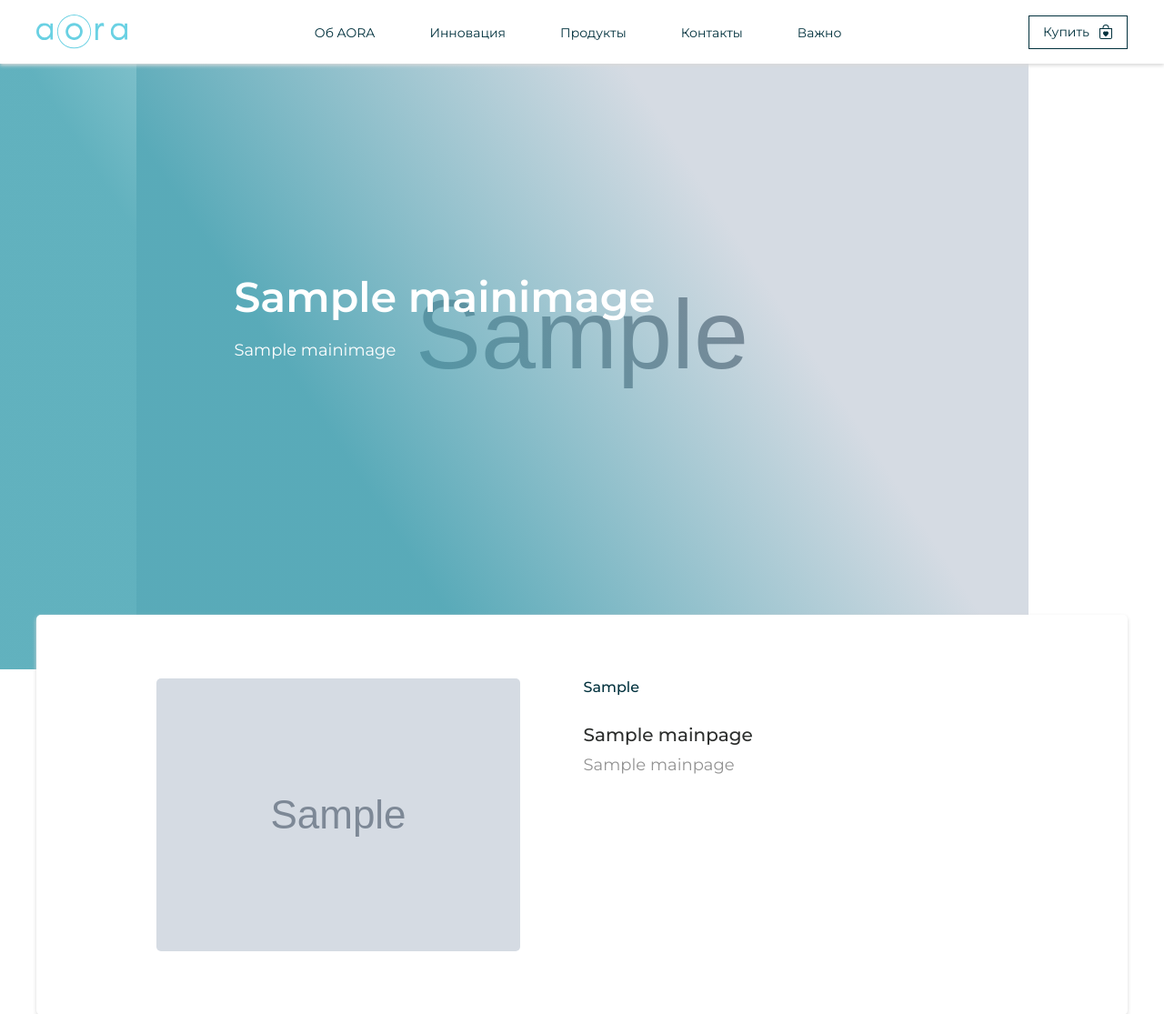
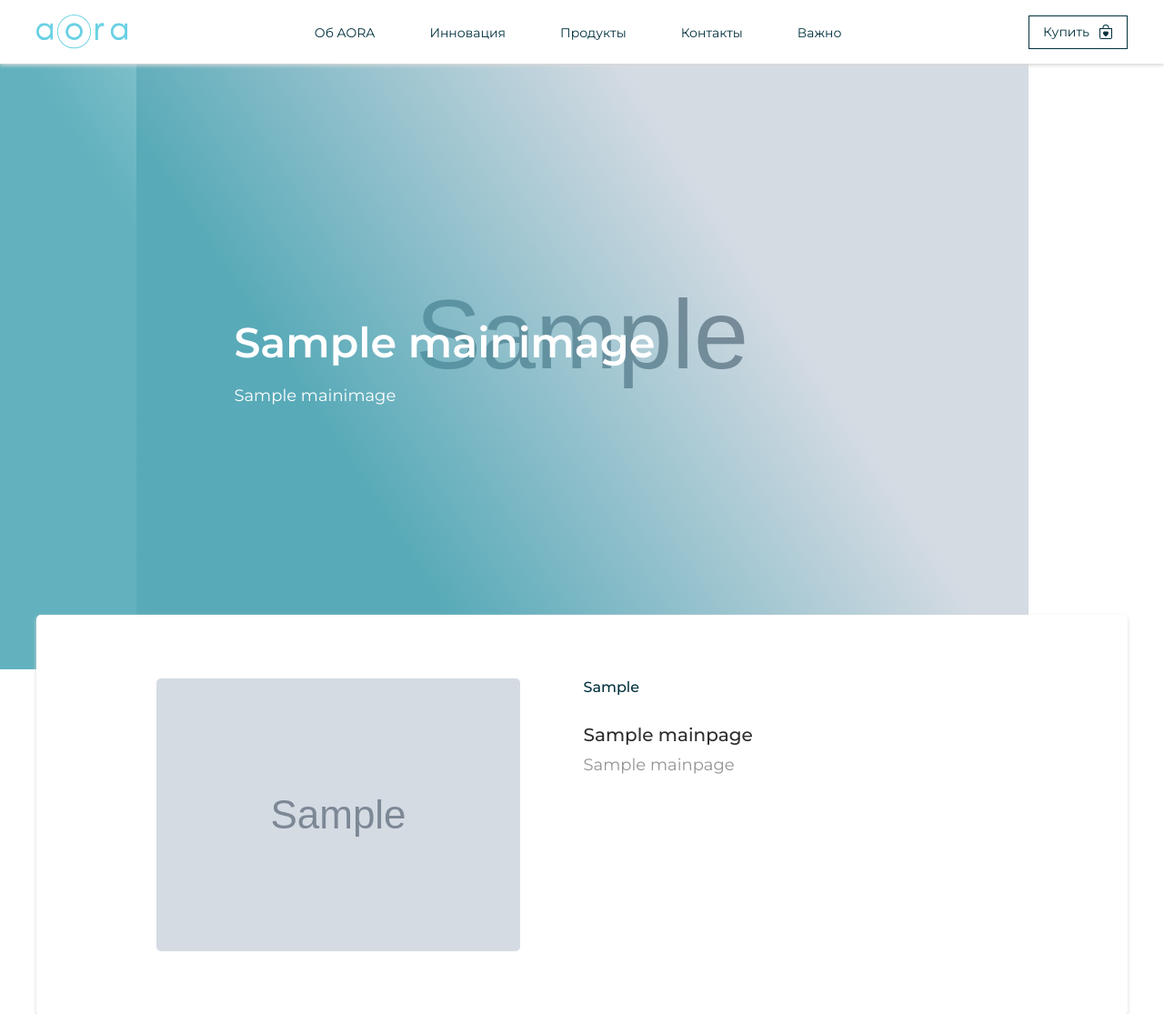
Before and after one commit to kingoker/AORA_django, a Django app: page / in a window 1280 px wide. Shown: the top 1115 px of the page at 91% size. Run offline with Django 4.2, Linux system fonts and the light colour scheme; tables that the repository leaves empty hold one stand-in row (values such as "Sample post"); grey boxes marked "Sample" are stand-in pictures; some libraries are stand-ins or nearby versions.

Commit message:
a lot of changes 13

```diff
--- a/AORA/static/css/main.css
+++ b/AORA/static/css/main.css
@@ -222,7 +222,7 @@ p {
 
 .swiper-slide .header__title {
     position: absolute;
-    top: 80px;
+    top: 130px;
     left: 11%;
 }
 
```
